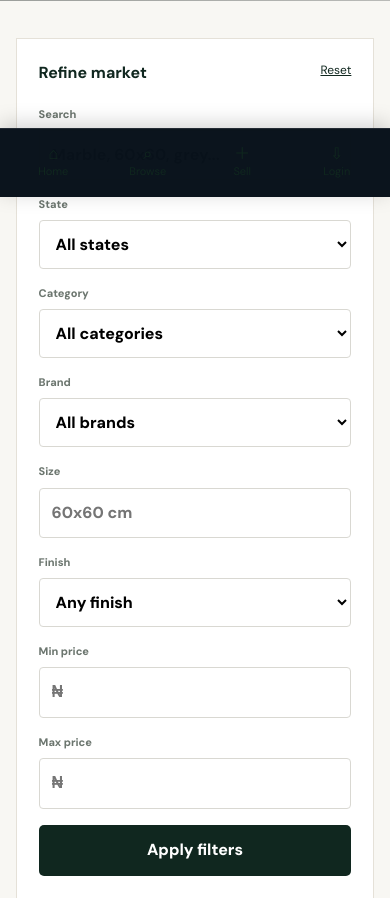
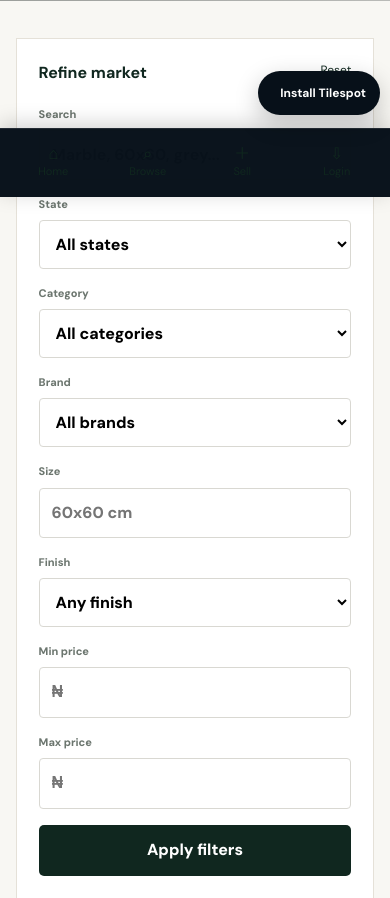
Before and after one commit to Abumibetech/tilespot, a Django app: page /tiles/ in a window 390 px wide. Shown: the part 647-1545 px from the top of the page. Run offline with Django 5.2, Linux system fonts and the light colour scheme; data that the repository does not hold is empty.

Commit message:
Restore Tilespot app install button

```diff
--- a/static/css/pwa.css
+++ b/static/css/pwa.css
@@ -649,3 +649,68 @@ textarea {
         touch-action: pan-y !important;
     }
 }
+
+/* =========================================================
+   TILESPOT INSTALL APP BUTTON
+   ========================================================= */
+
+.tilespot-install-button {
+    position: fixed;
+    right: 18px;
+    bottom: 88px;
+    z-index: 10000;
+    display: inline-flex;
+    align-items: center;
+    justify-content: center;
+    gap: 8px;
+    min-height: 46px;
+    padding: 11px 16px;
+    border: 0;
+    border-radius: 999px;
+    background: #071019;
+    color: #ffffff;
+    font-weight: 700;
+    font-size: 14px;
+    line-height: 1.2;
+    text-decoration: none;
+    box-shadow: 0 8px 24px rgba(0, 0, 0, 0.22);
+    cursor: pointer;
+    touch-action: manipulation;
+    -webkit-tap-highlight-color: transparent;
+}
+
+.tilespot-install-button:hover {
+    transform: translateY(-1px);
+}
+
+.tilespot-install-button:active {
+    transform: translateY(0);
+}
+
+@media (max-width: 768px) {
+    .tilespot-install-button {
+        right: 14px;
+        bottom: 88px;
+        max-width: calc(100vw - 28px);
+        min-height: 46px;
+        padding: 11px 15px;
+        font-size: 13px;
+    }
+}
+
+@media (max-width: 480px) {
+    .tilespot-install-button {
+        right: 10px;
+        bottom: 82px;
+        max-width: calc(100vw - 20px);
+        min-height: 44px;
+        padding: 10px 14px;
+        font-size: 12px;
+    }
+}
+
+@media (display-mode: standalone) {
+    .tilespot-install-button {
+        display: none !important;
+    }
+}
```
